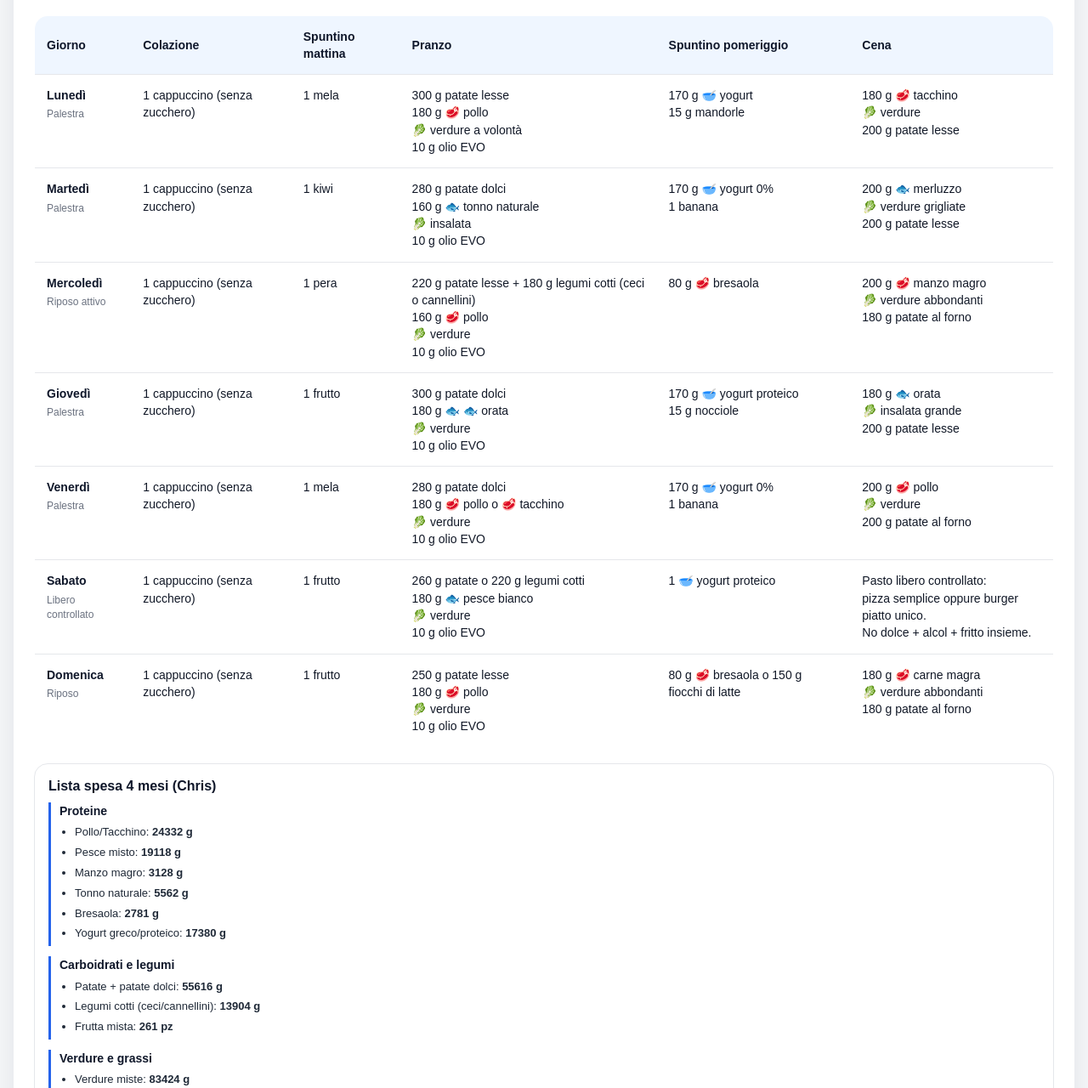
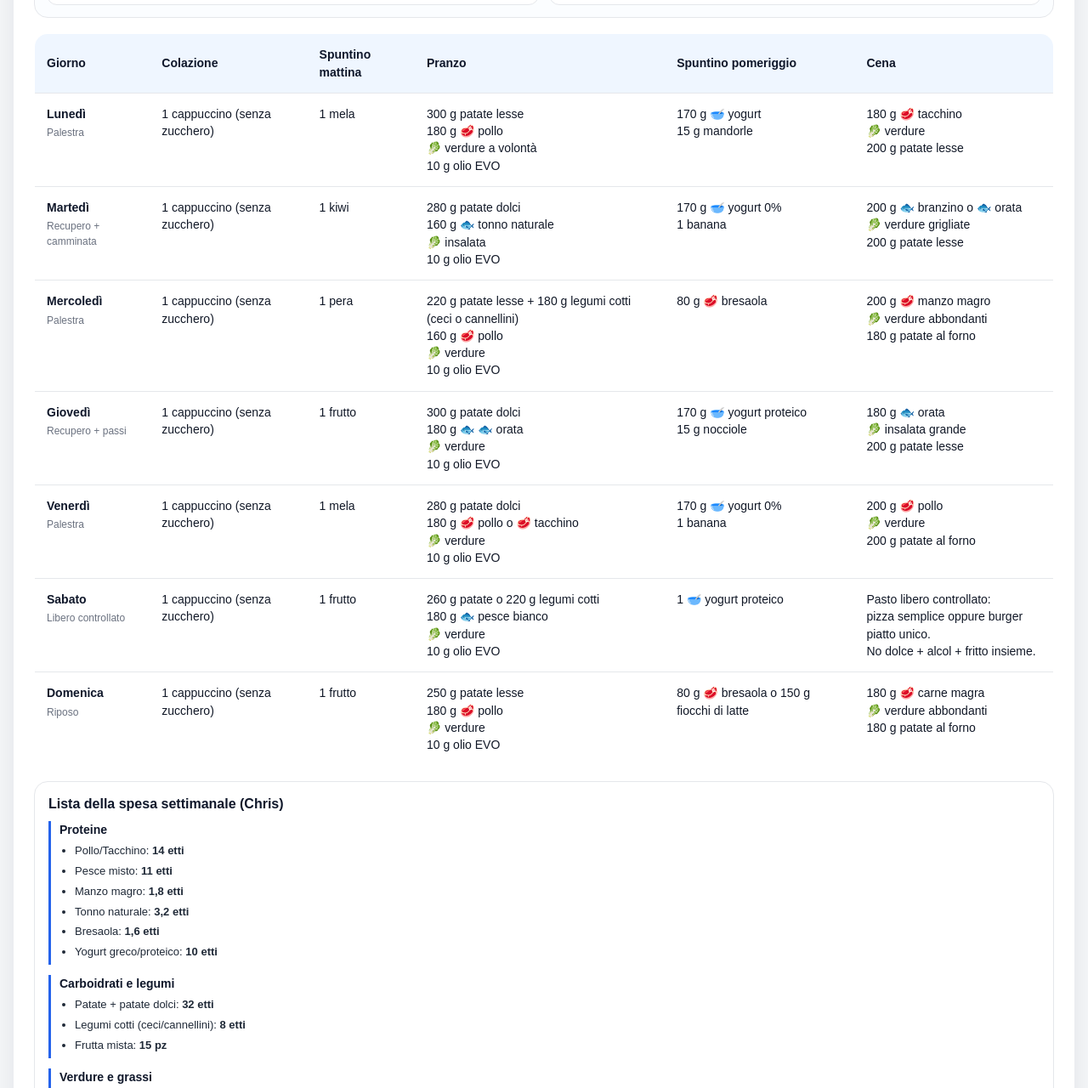
Before and after one commit to miniMAC/dieta-piano, a plain HTML site: page index.html in a window 1280 px wide. Shown: the part 1461-2741 px from the top of the page at 85% size. Drawn offline with Linux system fonts and the light colour scheme.

Commit message:
Aggiorna piano palestra e spesa settimanale in etti

```diff
--- a/index.html
+++ b/index.html
@@ -571,7 +571,7 @@
           <p><strong>Peso:</strong> 94 kg<br>
           <strong>Altezza:</strong> 178 cm<br>
           <strong>Età:</strong> 46 anni<br>
-          <strong>Allenamento:</strong> palestra 4 volte a settimana</p>
+          <strong>Allenamento:</strong> palestra 3 volte a settimana (lunedì, mercoledì, venerdì)</p>
         </div>
         <div class="card">
           <h3>Target giornaliero</h3>
@@ -582,7 +582,7 @@
         </div>
         <div class="card">
           <h3>Focus</h3>
-          <p id="chris-focus">Proteine alte, carbo più utili nei giorni palestra, controllo del weekend e buona regolarità nei passi.</p>
+          <p id="chris-focus">Proteine alte, carbo più utili nei giorni palestra (lun/mer/ven), controllo del weekend e buona regolarità nei passi.</p>
         </div>
       </div>
 
@@ -663,15 +663,15 @@
               <td>180 g 🥩 tacchino<br>🥬 verdure<br>200 g patate lesse</td>
             </tr>
             <tr>
-              <td><span class="day">Martedì</span><span class="muted">Palestra</span></td>
+              <td><span class="day">Martedì</span><span class="muted">Recupero + camminata</span></td>
               <td>1 cappuccino (senza zucchero)</td>
               <td>1 kiwi</td>
               <td>280 g patate dolci<br>160 g 🐟 tonno naturale<br>🥬 insalata<br>10 g olio EVO</td>
               <td>170 g 🥣 yogurt 0%<br>1 banana</td>
-              <td>200 g 🐟 merluzzo<br>🥬 verdure grigliate<br>200 g patate lesse</td>
+              <td>200 g 🐟 branzino o 🐟 orata<br>🥬 verdure grigliate<br>200 g patate lesse</td>
             </tr>
             <tr>
-              <td><span class="day">Mercoledì</span><span class="muted">Riposo attivo</span></td>
+              <td><span class="day">Mercoledì</span><span class="muted">Palestra</span></td>
               <td>1 cappuccino (senza zucchero)</td>
               <td>1 pera</td>
               <td>220 g patate lesse + 180 g legumi cotti (ceci o cannellini)<br>160 g 🥩 pollo<br>🥬 verdure<br>10 g olio EVO</td>
@@ -679,7 +679,7 @@
               <td>200 g 🥩 manzo magro<br>🥬 verdure abbondanti<br>180 g patate al forno</td>
             </tr>
             <tr>
-              <td><span class="day">Giovedì</span><span class="muted">Palestra</span></td>
+              <td><span class="day">Giovedì</span><span class="muted">Recupero + passi</span></td>
               <td>1 cappuccino (senza zucchero)</td>
               <td>1 frutto</td>
               <td>300 g patate dolci<br>180 g 🐟 salmone<br>🥬 verdure<br>10 g olio EVO</td>
@@ -827,7 +827,7 @@
               <td>1 frutto</td>
               <td>220 g patate dolci<br>120 g 🐟 tonno naturale<br>🥬 insalata<br>10 g olio EVO</td>
               <td>10 g mandorle</td>
-              <td>150 g 🐟 merluzzo<br>🥬 verdure grigliate<br>150 g patate</td>
+              <td>150 g 🐟 branzino o 🐟 orata<br>🥬 verdure grigliate<br>150 g patate</td>
             </tr>
             <tr>
               <td><span class="day">Mercoledì</span></td>
@@ -949,7 +949,7 @@
     const chickenSwaps = [
       { from: '180 g 🥩 pollo o 🥩 tacchino', to: '140 g legumi + 120 g 🥩 tacchino' },
       { from: '140 g 🥩 pollo o 🥩 tacchino', to: '110 g legumi + 100 g 🥩 tacchino' },
-      { from: '180 g 🥩 pollo', to: '140 g 🐟 merluzzo o 🥩 tacchino' },
+      { from: '180 g 🥩 pollo', to: '140 g 🐟 branzino o 🥩 tacchino' },
       { from: '140 g 🥩 pollo', to: '110 g 🐟 pesce bianco o tofu' }
     ];
     const foodSwapStorageKey = 'diet-plan-food-swaps-v1';
@@ -1122,20 +1122,27 @@
       ui.monthlyList.innerHTML = monthlyItems;
     }
 
-    function renderShoppingList(planId, horizonMonths) {
+    function formatWeeklyQuantity(item) {
+      if (item.unit === 'g' || item.unit === 'ml') {
+        const etti = item.qty / 100;
+        const formattedEtti = Number.isInteger(etti) ? `${etti}` : etti.toFixed(1).replace('.', ',');
+        return `${formattedEtti} etti`;
+      }
+      if (item.unit === 'pz') {
+        return `${Math.ceil(item.qty)} pz`;
+      }
+      return `${item.qty} ${item.unit}`;
+    }
+
+    function renderShoppingList(planId) {
       const config = planConfigs[planId];
-      const weeks = horizonMonths * 4.345;
-      const scaled = config.shoppingBase.map((group) => ({
-        ...group,
-        items: group.items.map((item) => ({ ...item, scaledQty: item.qty * weeks }))
-      }));
 
-      config.ui.shoppingTitle.textContent = `Lista spesa ${horizonMonths} mesi (${planId === 'chris' ? 'Chris' : 'Glo'})`;
-      config.ui.shoppingList.innerHTML = scaled.map((group) => `
+      config.ui.shoppingTitle.textContent = `Lista della spesa settimanale (${planId === 'chris' ? 'Chris' : 'Glo'})`;
+      config.ui.shoppingList.innerHTML = config.shoppingBase.map((group) => `
         <div class="shopping-group">
           <h4>${group.group}</h4>
           <ul>
-            ${group.items.map((item) => `<li>${item.name}: <strong>${item.unit === 'pz' ? Math.ceil(item.scaledQty) : Math.round(item.scaledQty)} ${item.unit}</strong></li>`).join('')}
+            ${group.items.map((item) => `<li>${item.name}: <strong>${formatWeeklyQuantity(item)}</strong></li>`).join('')}
           </ul>
         </div>
       `).join('');
@@ -1189,7 +1196,7 @@
       const points = [{ label: formatDateLabel(today), weight: state.weight }, ...projections];
       drawProjectionChart(ui.chart, points);
       renderProjectionLists(ui, weeklyLoss, state.weight, horizonMonths);
-      renderShoppingList(planId, horizonMonths);
+      renderShoppingList(planId);
 
       const trendLabel = weeklyLoss >= 0
         ? `Perdita stimata ${weeklyLoss.toFixed(2)} kg/settimana`
```
